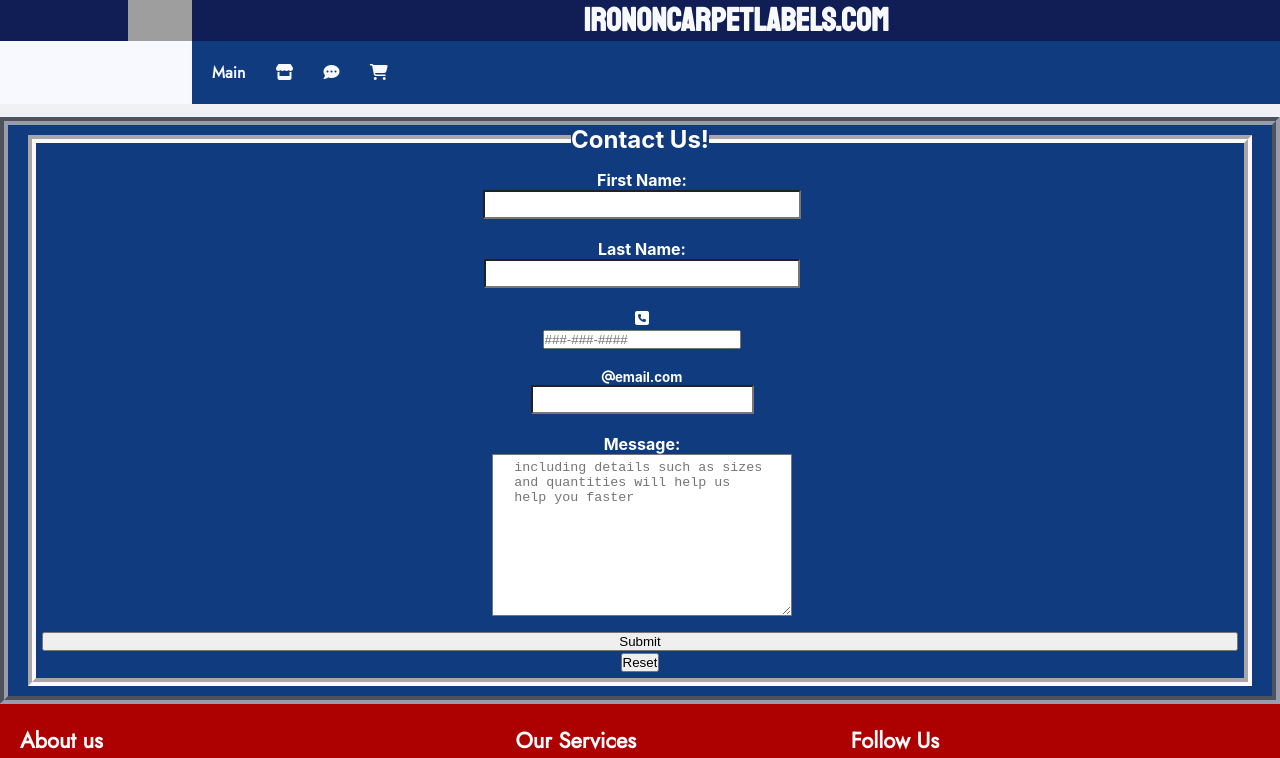
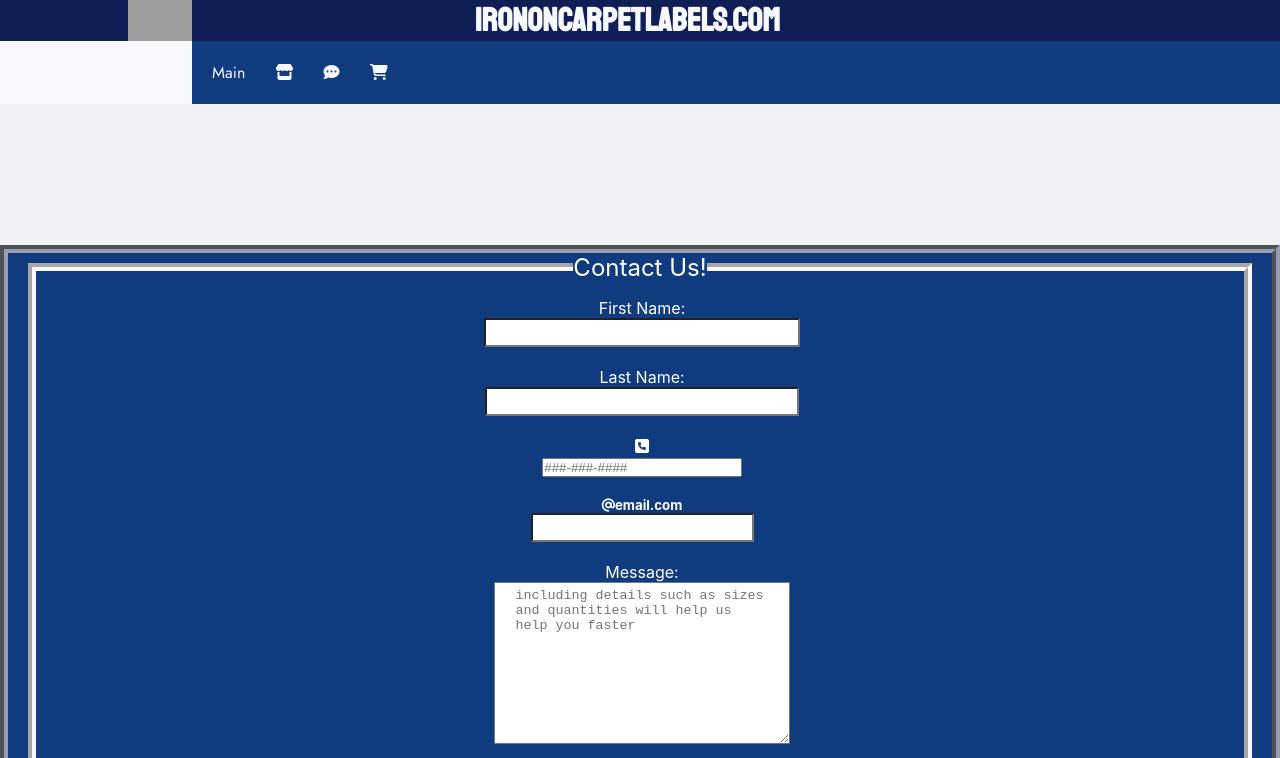
Before and after one commit to 303dog/churchform, a React (Create React App) app: page /request in a window 1280 px wide. Shown: the top 758 px of the page. Built offline with nearby package versions, Linux system fonts and the light colour scheme; grey boxes are pictures that could not be loaded.

Commit message:
font weight change

```diff
--- a/src/component/ContactUs.css
+++ b/src/component/ContactUs.css
@@ -72,6 +72,7 @@
     .request__input, textarea {
       width: 100%;
       margin: 0%;
+
     }
 
     .request__label {
@@ -83,7 +84,9 @@
       text-align: center;
     }
 
-    .requestQ__main {
-      margin: 0%;
+    .request__container {
+      margin-top: 10%;
+      margin-bottom:10%;
     }
+
   }
--- a/src/component/Layout.css
+++ b/src/component/Layout.css
@@ -1,6 +1,6 @@
 body {
   background-color: rgba(235, 238, 243, 0.774);
-  font-weight: bold;
+  font-weight: 400;
 }
 
 li, ul {
--- a/src/component/NavBar.css
+++ b/src/component/NavBar.css
@@ -24,7 +24,7 @@
   font-family: "Staatliches";
   background-color: #111e56;
   color: ghostwhite;
-  margin: auto;
+  padding-right: 17%;
 }
 
 .nav__brand {
```
